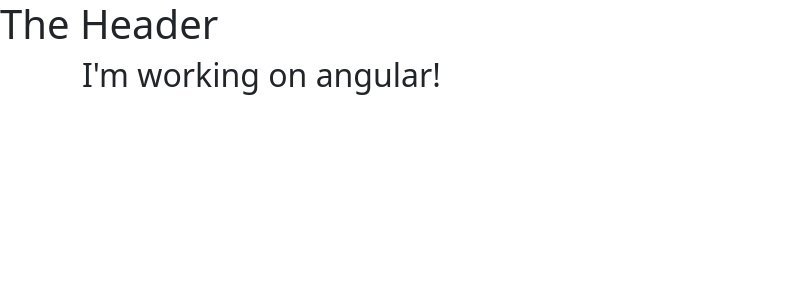
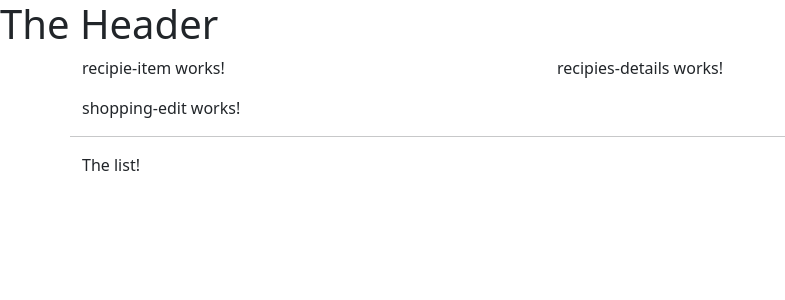
Before and after one commit to tknikhil/angular_project, an Angular app: page / in a window 1280 px wide. Shown: the top 300 px of the page, without its empty margins (0-785 px from the left). Built offline with nearby package versions, Linux system fonts and the light colour scheme.

Commit message:
added linking between component

```diff
--- a/src/app/app.component.html
+++ b/src/app/app.component.html
@@ -4,9 +4,8 @@
 
   <div class="row">
     <div class="col-md-12">
-      <h2>
-        I'm working on angular!
-      </h2>
+      <app-recipies></app-recipies>
+      <app-shopping-list></app-shopping-list>
     </div>
   </div>
 </div>
--- a/src/app/recipies/recipies-list/recipies-list.component.html
+++ b/src/app/recipies/recipies-list/recipies-list.component.html
@@ -1 +1 @@
-<p>recipies-list works!</p>
+<app-recipie-item></app-recipie-item>
--- a/src/app/recipies/recipies.component.html
+++ b/src/app/recipies/recipies.component.html
@@ -1 +1,8 @@
-<p>recipies works!</p>
+<div class="row">
+    <div class="col-md-5">
+        <app-recipies-list></app-recipies-list>
+    </div>
+    <div class="col-md-7">
+        <app-recipies-details></app-recipies-details>
+    </div>
+</div>
--- a/src/app/shopping-list/shopping-list.component.html
+++ b/src/app/shopping-list/shopping-list.component.html
@@ -1 +1,7 @@
-<p>shopping-list works!</p>
+<div class="row">
+    <div class="col-xs-10">
+        <app-shopping-edit></app-shopping-edit>
+    </div>
+    <hr>
+    <p>The list!</p>
+</div>
```
